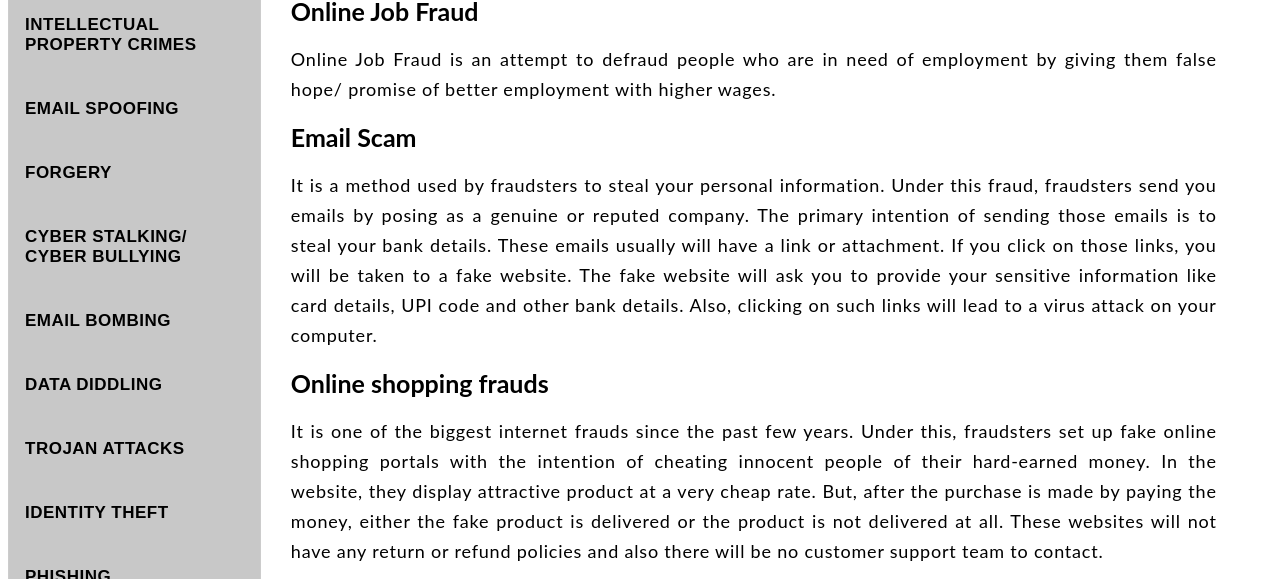
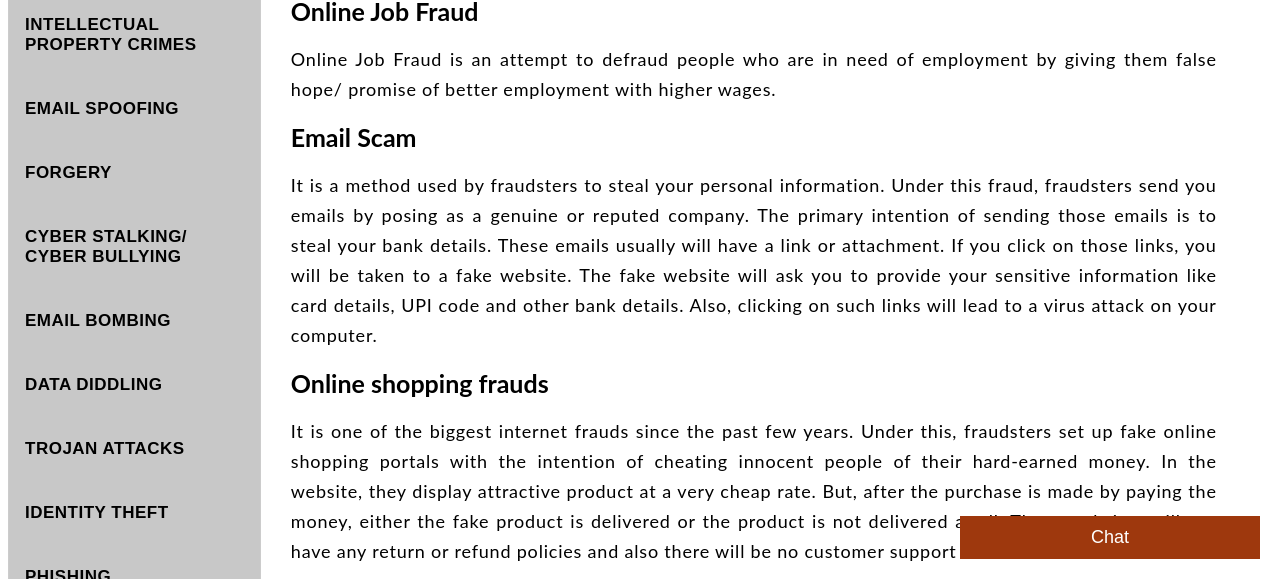
Before and after one commit to 20A31A0592/Awareness-on-Cyber-Crimes-using-Cyber-Laws, a plain HTML site: page page2.html in a window 1280 px wide. Shown: the part 221-800 px from the top of the page. Drawn offline with nearby package versions, Linux system fonts and the light colour scheme.

Commit message:
Update page2.css

```diff
--- a/page2.css
+++ b/page2.css
@@ -177,3 +177,39 @@ ul.a {
   align-items: center;
   color: #000000;
 }
+.chat-container {
+    position: fixed;
+    bottom: 20px;
+    right: 20px;
+    width: 300px;
+    z-index: 9999;
+  }
+
+  .chat-header {
+    background-color: #9e380d;
+    padding: 10px;
+    color: white;
+    text-align: center;
+    cursor: pointer;
+  }
+
+  .chat-toggle {
+    background: none;
+    border: none;
+    color: white;
+    font-size: 18px;
+    cursor: pointer;
+  }
+
+  .chat-content {
+    display: none;
+    background-color: white;
+    padding: 10px;
+    border: 1px solid #ccc;
+    overflow-y: scroll;
+    max-height: 300px;
+  }
+
+  .chat-container.open .chat-content {
+    display: block;
+  }
```
